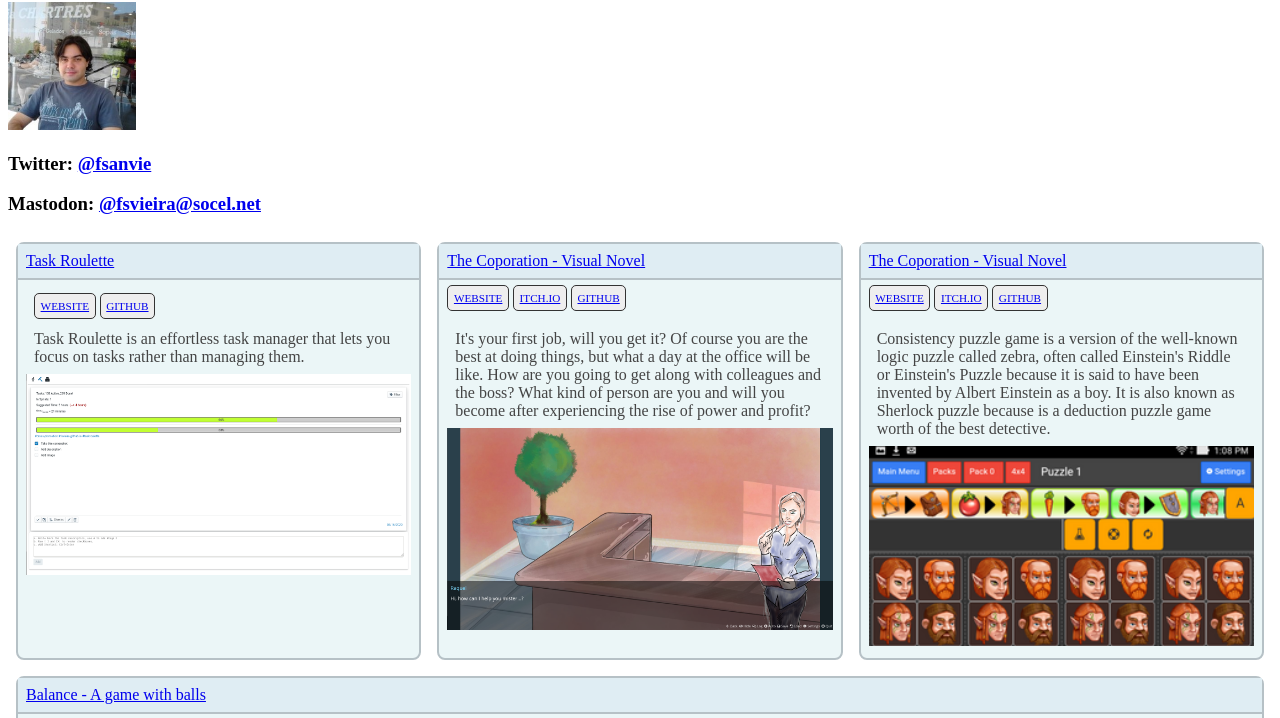
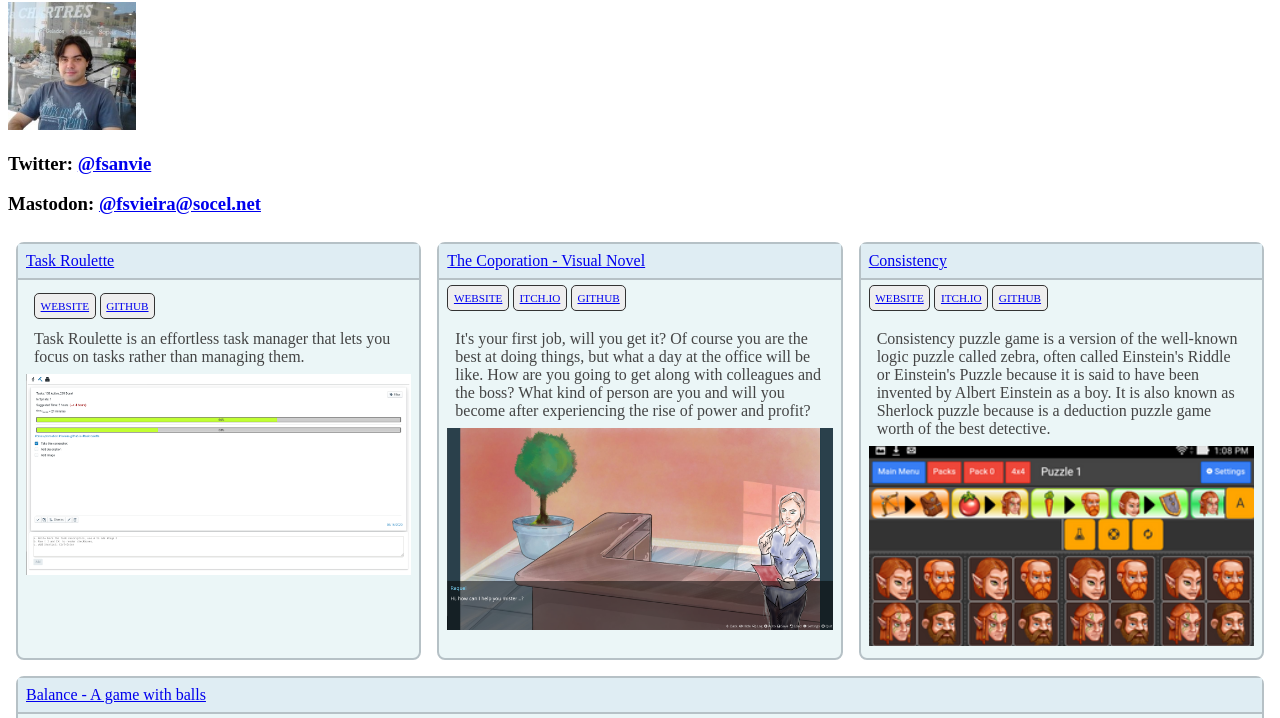
Before and after one commit to fsvieira/fsvieira.github.io, a plain HTML site: page index.html in a window 1280 px wide. Shown: the part 78-796 px from the top of the page. Drawn offline with Linux system fonts and the light colour scheme.

Commit message:
Update index.html

```diff
--- a/index.html
+++ b/index.html
@@ -122,7 +122,7 @@
                 <div>
                     <div class='title'>
                         <a href='https://fsvieira.github.io/consistency/' target='_blank'>
-                            The Coporation - Visual Novel
+                            Consistency
                         </a>
                     </div>
                     <div class='links'>
```
